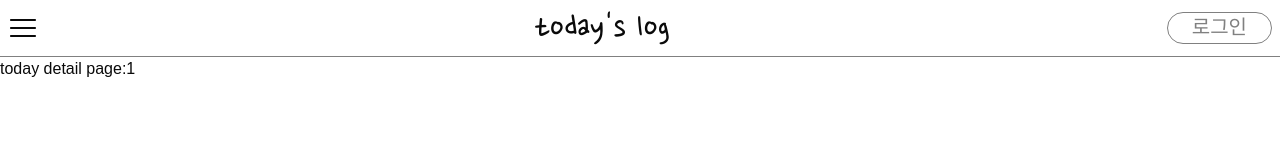
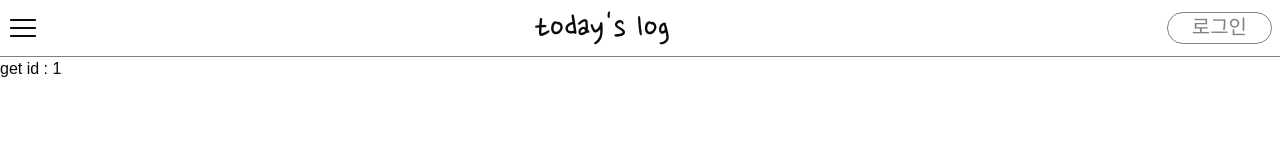
Before and after one commit to kdh3543/kitworks_board_study, a Next.js app: page /today/1 in a window 1280 px wide. Shown: the top 160 px of the page. Built offline with nearby package versions, Linux system fonts and the light colour scheme.

Commit message:
feat: ui 작업중

```diff
--- a/app/(main)/(components)/Main.tsx
+++ b/app/(main)/(components)/Main.tsx
@@ -9,6 +9,7 @@ import Calendar from "@/components/Calendar";
 import useModalStore from "@/store/useModalStore";
 import { FaHeart } from "react-icons/fa";
 import { useEffect, useState } from "react";
+import Link from "next/link";
 
 export default function MainPage(
   { items }: any = { title: "", desciption: "", image: "" },
@@ -25,10 +26,6 @@ export default function MainPage(
       .splice(0, 6);
     setList(arr);
   }, []);
-
-  const moveToDetail = (id: number) => {
-    router.push(`/today/${id.toString()}`);
-  };
 
   return (
     <div className="m-auto w-full md:w-1/2 xl:w-1/2 animate-fadein">
@@ -50,7 +47,7 @@ export default function MainPage(
         </Button>
         <div className="grid grid-cols-3 mt-5 gap-5">
           {Array.from({ length: 3 }, (_, i) => (
-            <div key={i} onClick={() => moveToDetail(i)}>
+            <Link href={`/today/${i}`} key={i}>
               <Image
                 src={"/example2.svg"}
                 alt="공유 이미지"
@@ -73,7 +70,7 @@ export default function MainPage(
                   <span className="ml-1">4</span>
                 </div>
               </div>
-            </div>
+            </Link>
           ))}
         </div>
       </div>
--- a/app/today/[id]/page.tsx
+++ b/app/today/[id]/page.tsx
@@ -1,10 +1,8 @@
-"use client";
-import React from "react";
+type Props = { params: Promise<{ id: string }> };
 
-interface todayDetailProps {
-  params: { id: string };
-}
+const BlogDetail = async ({ params }: Props) => {
+  const { id } = await params;
+  return <div>get id : {id}</div>;
+};
 
-export default function page({ params }: todayDetailProps) {
-  return <div>today detail page:{params.id}</div>;
-}
+export default BlogDetail;
--- a/next.config.ts
+++ b/next.config.ts
@@ -4,6 +4,10 @@ const nextConfig: NextConfig = {
   /* config options here */
   async rewrites() {
     return [
+      {
+        source: "/today/:id",
+        destination: "/today/:id",
+      },
       {
         source: "/:path*",
         destination: "https://openapi.naver.com/:path*",
```
